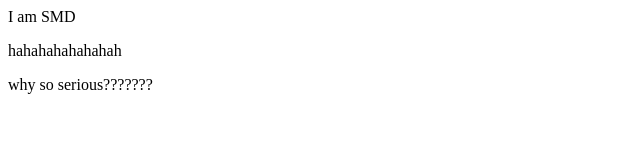
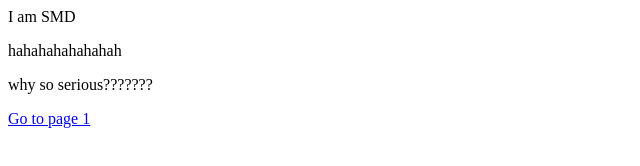
Before and after one commit to arpitamazumder452/SMD-135.github.io, a plain HTML site: page index.html in a window 1280 px wide. Shown: the full height of the page, 0-640 px from the left. Drawn offline with Linux system fonts and the light colour scheme.

Commit message:
Update index.html

```diff
--- a/index.html
+++ b/index.html
@@ -6,5 +6,6 @@
     I am SMD
     <p>hahahahahahahah</p>
     <p>why so serious???????</p>
+    <a href="index.html">Go to page 1</a>
       </body>
 </html>
```
